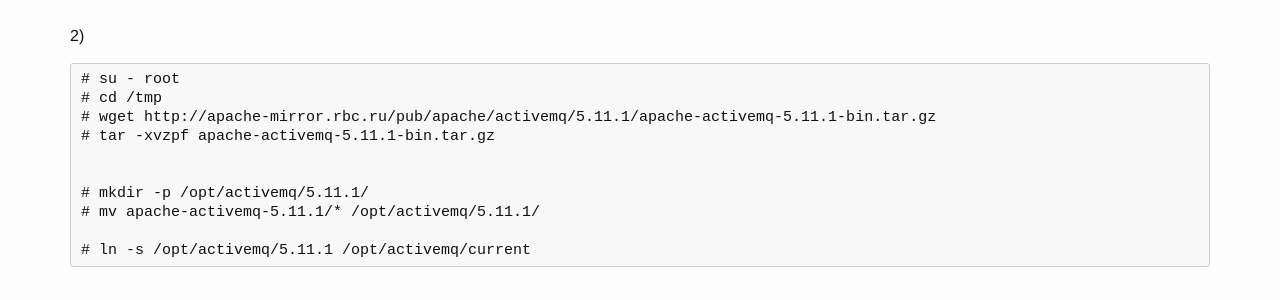
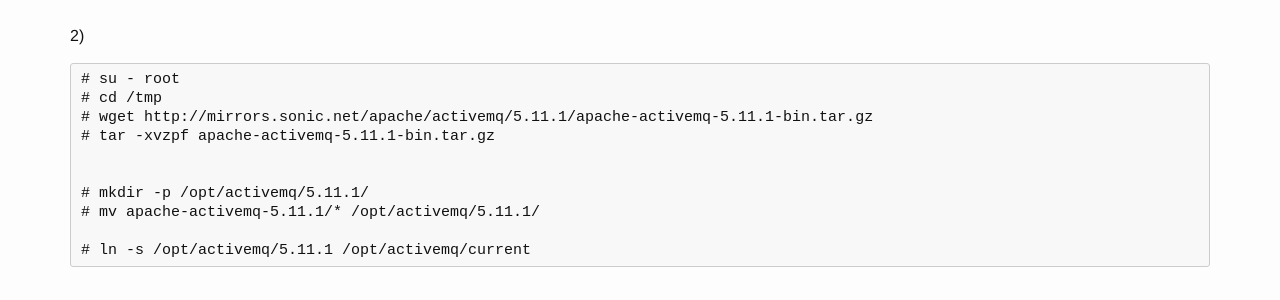
Before and after one commit to webmakaka/javadev.org, a Jekyll site: the page built from website/basics/installation/activemq/index.md, in a window 1280 px wide. Shown: the part 305-605 px from the top of the page. Built offline with Jekyll 4.4.1, drawn with Linux system fonts in a browser that asks for light colours; some of the changed lines change nothing that is shown.

Commit message:
Update index.md

```diff
--- a/website/basics/installation/activemq/index.md
+++ b/website/basics/installation/activemq/index.md
@@ -16,7 +16,7 @@
 
 	# su - root
 	# cd /tmp
-	# wget http://apache-mirror.rbc.ru/pub/apache/activemq/5.11.1/apache-activemq-5.11.1-bin.tar.gz
+	# wget http://mirrors.sonic.net/apache/activemq/5.11.1/apache-activemq-5.11.1-bin.tar.gz
 	# tar -xvzpf apache-activemq-5.11.1-bin.tar.gz
 
 
```
